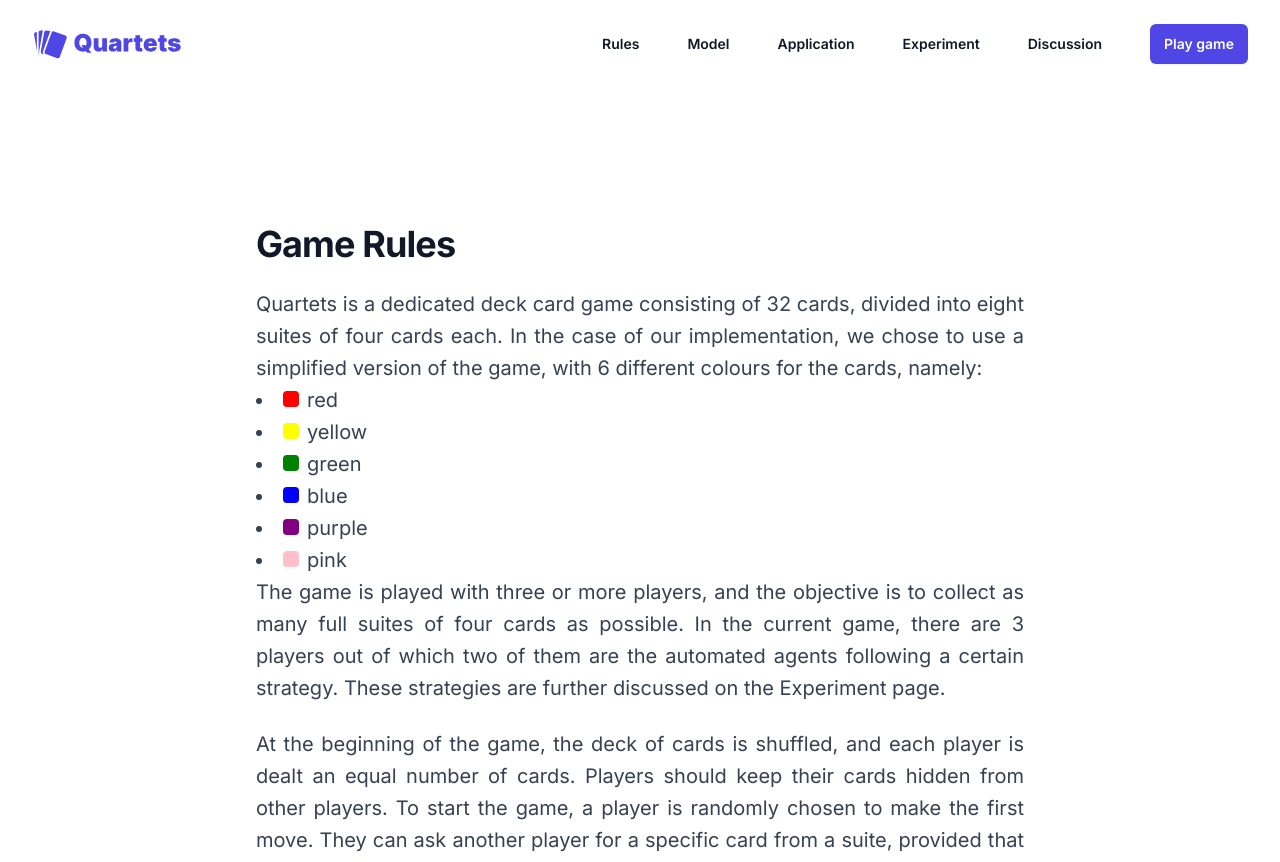
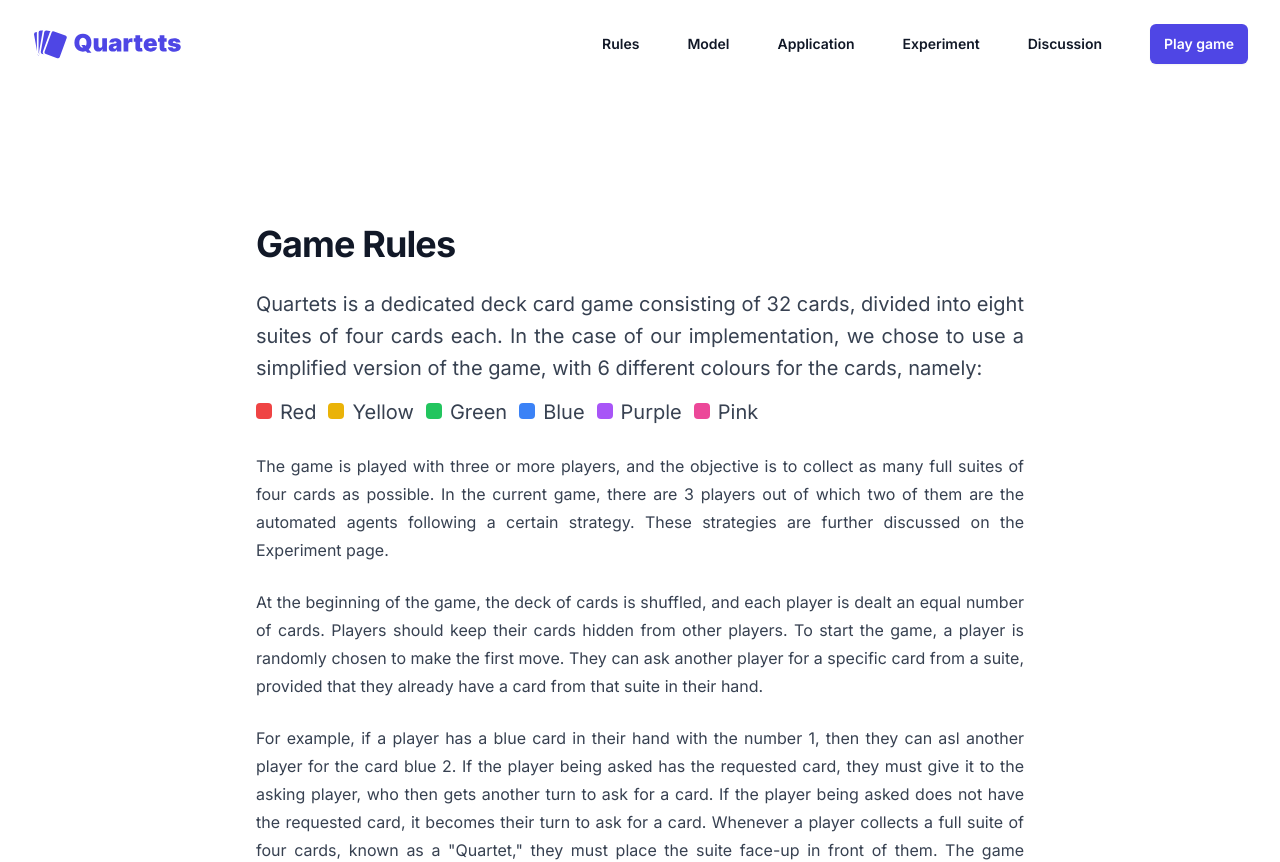
Before and after one commit to koole/quartets-web, a Next.js app: page /rules in a window 1280 px wide. Shown: the top 862 px of the page. Built offline with nearby package versions, Linux system fonts and the light colour scheme.

Commit message:
Fix typography

```diff
--- a/src/app/application/page.tsx
+++ b/src/app/application/page.tsx
@@ -21,7 +21,7 @@ export default function Home() {
           This model includes the ability for a human player to play against two other AI opponents, or have three AI's play against each other.
           It is possible to change the strategies of the AI opponents if one wants to see how it feels to play against, or replicate the experiment with three AI's as done in the experiment section of this website.
           </p>
-          <p className="mt-6 text-xl leading-8">
+          <p className="mt-6">
           This web application was built using Javascript without any additional dependencies.
           The full source code of the experiment can be found on GitHub at: LINK
           </p>
--- a/src/app/game/Game.tsx
+++ b/src/app/game/Game.tsx
@@ -330,8 +330,6 @@ export default function Game() {
           </div>
         </div>
       </div>
-
-      <div className="bg-red-500 bg-yellow-500 bg-green-500 bg-blue-500 bg-indigo-500 bg-purple-500 bg-pink-500 bg-gray-500 hidden"></div>
     </div>
   );
 }
--- a/src/app/model/page.tsx
+++ b/src/app/model/page.tsx
@@ -20,9 +20,6 @@ export default function Home() {
       <Navigation />
       <div className="bg-white px-6 py-32 lg:px-8 text-justify">
         <div className="mx-auto max-w-3xl text-base leading-7 text-gray-700">
-          <p className="text-base font-semibold leading-7 text-indigo-600">
-            Model
-          </p>
           <h1 className="mt-2 text-3xl font-bold tracking-tight text-gray-900 sm:text-4xl">
             Model
           </h1>
--- a/src/app/page.tsx
+++ b/src/app/page.tsx
@@ -25,6 +25,7 @@ export default function Home() {
           This website is dedicated to describing Quartets in terms of modal epistemic logic using Kripke
           models and offers a playable version of the game. This website is structured as
           follows:
+          </p>
           <ul role="list" className="mt-8 max-w-xl space-y-8 text-gray-600">
             <li className="flex gap-x-3">
               <ArrowRightCircleIcon
@@ -88,7 +89,6 @@ export default function Home() {
               </span>
             </li>
           </ul>
-          </p>
         </div>
       </div>
 
--- a/src/app/rules/page.tsx
+++ b/src/app/rules/page.tsx
@@ -16,43 +16,44 @@ export default function Home() {
             Quartets is a dedicated deck card game consisting of 32 cards, divided into eight suites of four cards each.
             In the case of our implementation, we chose to use a simplified version of the game, with 6 different colours
             for the cards, namely:
-            <ul className="list-disc list-inside">
+            <ul className="flex gap-3 my-3">
               <li>
-                <span className="inline-block w-4 h-4 mr-2 rounded" style={{ backgroundColor: 'red' }}></span>
-                red
+                <span className="inline-block w-4 h-4 mr-2 rounded bg-red-500"></span>
+                Red
               </li>
               <li>
-                <span className="inline-block w-4 h-4 mr-2 rounded" style={{ backgroundColor: 'yellow' }}></span>
-                yellow
+                <span className="inline-block w-4 h-4 mr-2 rounded bg-yellow-500"></span>
+                Yellow
               </li>
               <li>
-                <span className="inline-block w-4 h-4 mr-2 rounded" style={{ backgroundColor: 'green' }}></span>
-                green
+                <span className="inline-block w-4 h-4 mr-2 rounded bg-green-500"></span>
+                Green
               </li>
               <li>
-                <span className="inline-block w-4 h-4 mr-2 rounded" style={{ backgroundColor: 'blue' }}></span>
-                blue
+                <span className="inline-block w-4 h-4 mr-2 rounded bg-blue-500"></span>
+                Blue
               </li>
               <li>
-                <span className="inline-block w-4 h-4 mr-2 rounded" style={{ backgroundColor: 'purple' }}></span>
-                purple
+                <span className="inline-block w-4 h-4 mr-2 rounded bg-purple-500"></span>
+                Purple
               </li>
               <li>
-                <span className="inline-block w-4 h-4 mr-2 rounded" style={{ backgroundColor: 'pink' }}></span>
-                pink
+                <span className="inline-block w-4 h-4 mr-2 rounded bg-pink-500"></span>
+                Pink
               </li>
             </ul>
-
+          </p>
+          <p className="mt-6 text-justify">
             The game is played with three or more players, and the objective is to collect as many full suites of four cards
             as possible. In the current game, there are 3 players out of which two of them are the automated agents following
             a certain strategy. These strategies are further discussed on the Experiment page.
           </p>
-          <p className="mt-6 text-xl leading-8 text-justify">
+          <p className="mt-6 text-justify">
             At the beginning of the game, the deck of cards is shuffled, and each player is dealt an equal number of cards.
             Players should keep their cards hidden from other players. To start the game, a player is randomly chosen to make the first move.
             They can ask another player for a specific card from a suite, provided that they already have a card from that suite in their hand.
           </p>
-          <p className="mt-6 text-xl leading-8 text-justify">
+          <p className="mt-6 text-justify">
             For example, if a player has a blue card in their hand with the number 1, then they can asl another player
             for the card blue 2.
 
```
